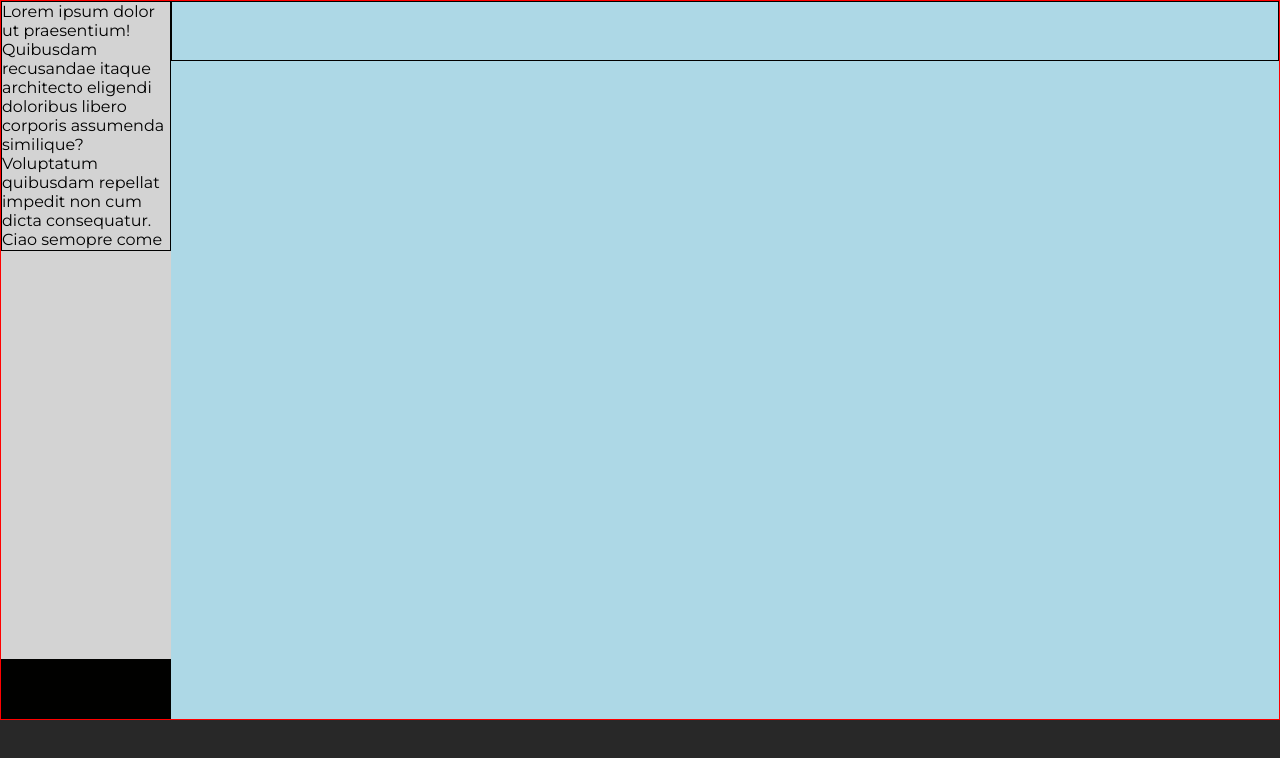
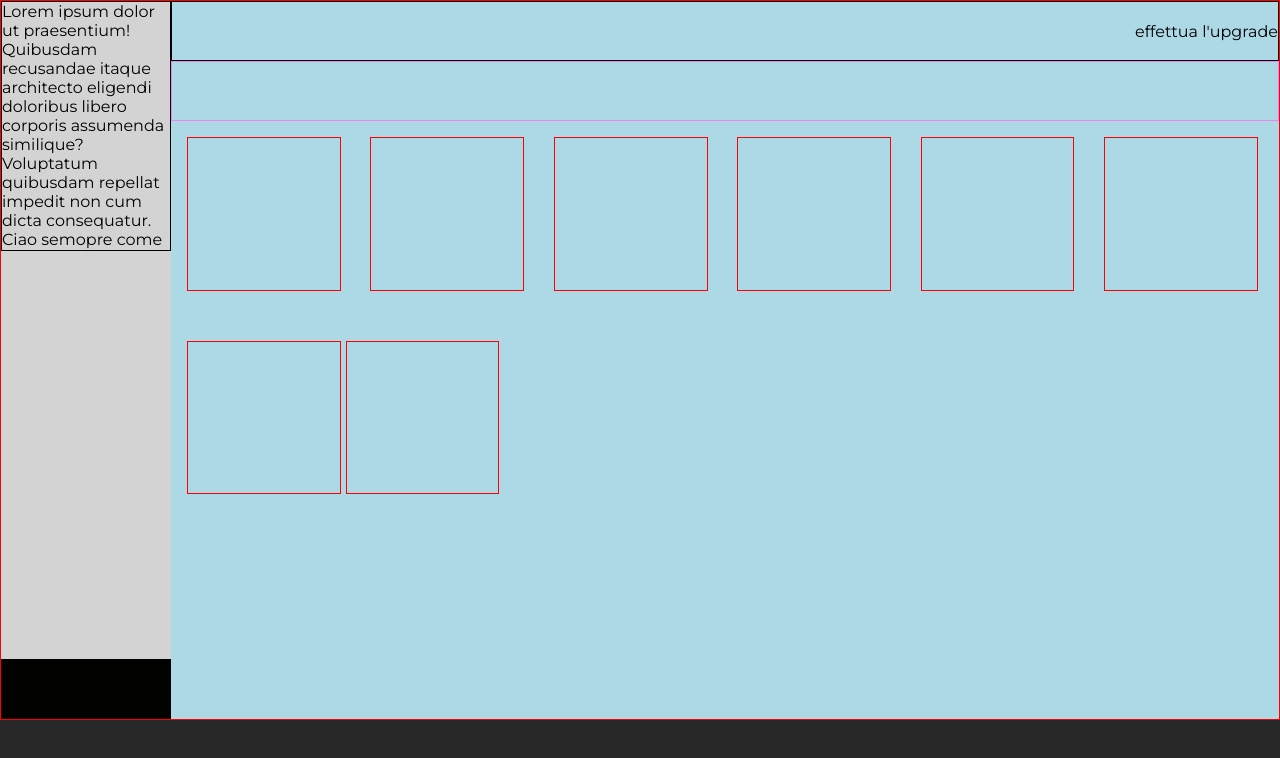
Before and after one commit to alessandro-baldassarre/html-css-spotifyweb, a plain HTML site: page index.html in a window 1280 px wide. Drawn offline with Linux system fonts and the light colour scheme.

Commit message:
cerated basic structure main central content

```diff
--- a/css/style.css
+++ b/css/style.css
@@ -79,14 +79,18 @@ div.main-container .main-content{
     background-color: lightblue;
 }
 
+/* main content top bar */
 .main-content-top-banner{
     width: 100%;
     height: 60px;
+    text-align: right;
+    line-height: 60px;
 
 
     border: 1px solid black;
 }
 
+/* main content center */
 .main-content-center{
     width: 100%;
     height: calc(100% - 60px)
@@ -94,9 +98,44 @@ div.main-container .main-content{
     border: 1px solid greenyellow;
 }
 
+.main-content-center-top-nav{
+    width: 100%;
+    height: 60px;
 
 
-/* footer */
+    border: 1px solid violet;
+}
+
+.main-content-center-album-cards{
+    padding: 1rem;
+
+
+
+}
+
+.album-card{
+    width: 12vw;
+    height: 12vw;
+    margin-right: 5px;
+    border: 1px solid red;
+
+}
+
+.row-recently-played{
+    justify-content: space-between;
+    margin-bottom: 50px;
+
+
+}
+.row-created-for{
+
+
+
+}
+
+
+
+/* FOOTER */
 div.footer-container{
 
     width: 100%;
--- a/index.html
+++ b/index.html
@@ -48,10 +48,50 @@
             <section class="main-content">
                 <div class="main-content-top-banner">
 
-
+                    effettua l'upgrade
                 </div>
 
                 <div class="main-content-center">
+                    <div class="main-content-center-top-nav">
+
+                    </div>
+
+                    <div class="main-content-center-album-cards">
+                        <div class="row-recently-played flex">
+                            <div class="album-card">
+
+                            </div>
+                            <div class="album-card">
+
+                            </div>
+                            <div class="album-card">
+
+                            </div>
+                            <div class="album-card">
+
+                            </div>
+                            <div class="album-card">
+
+                            </div>
+                            <div class="album-card">
+
+                            </div>
+
+                        </div>
+
+                        <div class="row-created-for flex">
+                            <div class="album-card">
+
+                            </div>
+                            <div class="album-card">
+
+                            </div>
+
+                        </div>
+
+
+
+                    </div>
 
 
                 </div>
```
